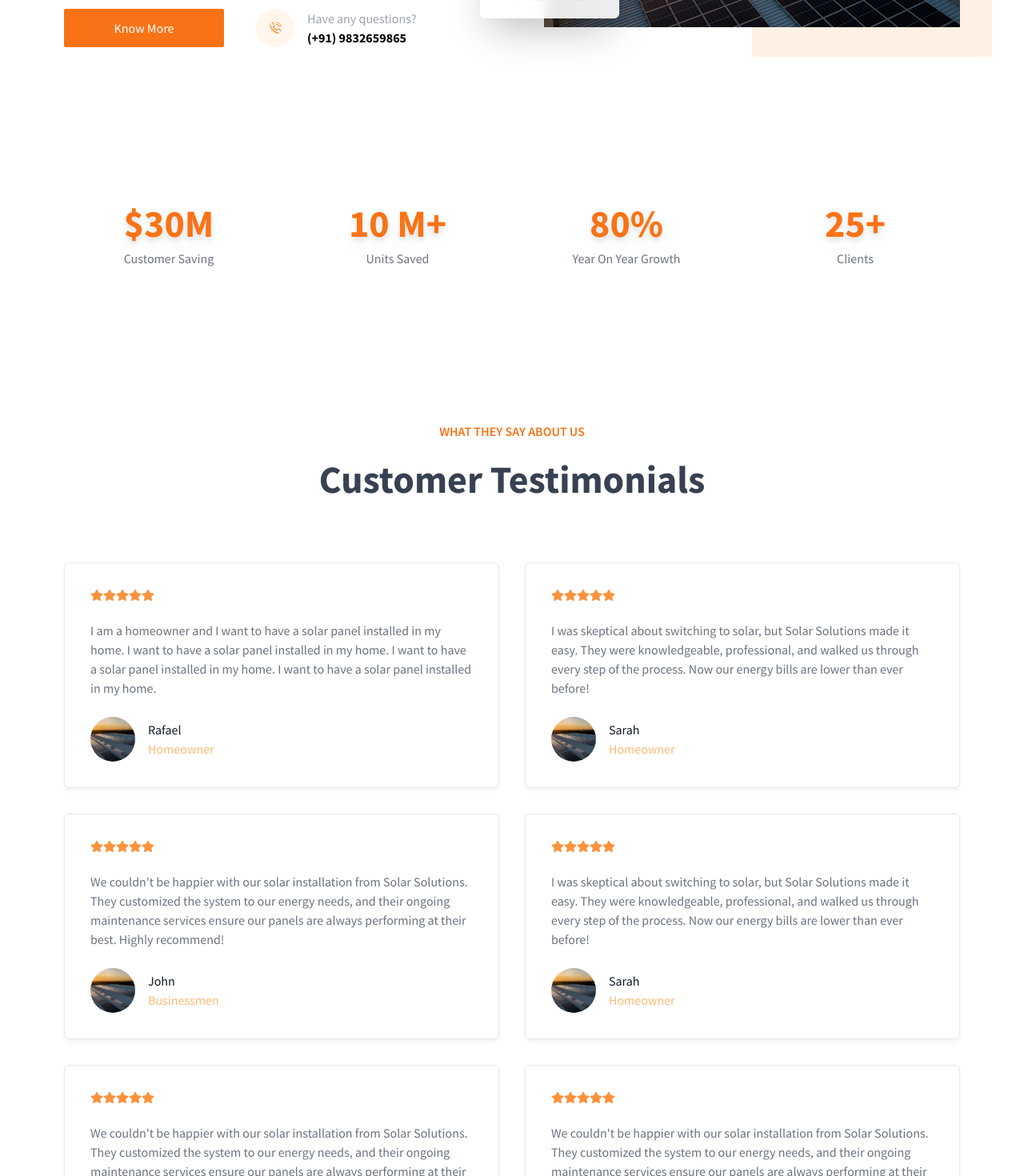
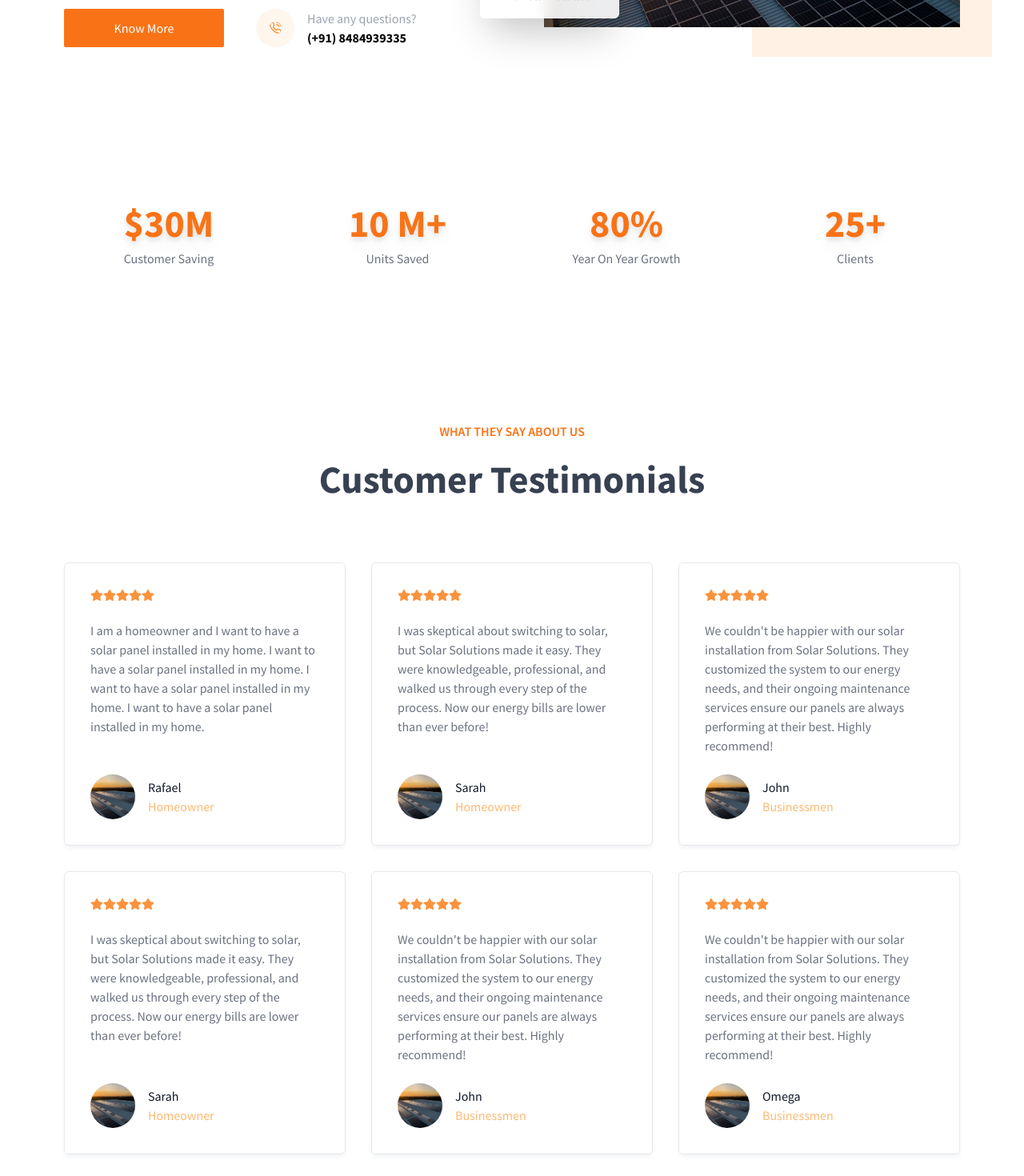
Before and after one commit to sadaatgithub/solar-solutions, a Next.js app: page /about in a window 1280 px wide. Shown: the part 1330-2800 px from the top of the page at 80% size. Built offline with nearby package versions, Linux system fonts and the light colour scheme; a web font is replaced by a local one.

Commit message:
limit animataions

```diff
--- a/app/components/AboutUs.js
+++ b/app/components/AboutUs.js
@@ -14,12 +14,12 @@ import DivTitle from "./common/heading/DivTitle";
 
 const AboutUs = () => {
   return (
-    <Container className="flex flex-col md:flex-row gap-10 lg:gap-20 w-full  min-h-screen">
+    <Container className="flex flex-col md:flex-row gap-10 lg:gap-20 w-full  min-h-screen overflow-hidden">
       <div className="flex flex-col gap-6 md:w-1/2 z-10">
-        <div className="flex flex-col gap-8">
-          <div   className="flex flex-col gap-4">
+        <div className="flex flex-col gap-8 ">
+          <div className="flex flex-col gap-4 items-center md:items-start">
             <TopSubHeading text="Who We Are"/>
-            <div className="flex flex-col gap-6">
+            <div className="flex flex-col gap-6 items-center md:items-start">
               <DivTitle text="Powering a brighter future through solar innovation"/>
               <m.p variants={textVariant(0.3)} initial="hidden" whileInView="show" viewport={{once:true, amount:0.3}} className="text-lg text-gray-500">
                 Our mission is to make solar energy accessible to everyone. We
@@ -55,9 +55,10 @@ const AboutUs = () => {
           </Link>
           <m.div variants={textVariant(0.5)} initial="hidden" whileInView="show" viewport={{once:true, amount:0.3}} className="flex gap-4 items-center">
             <FiPhoneCall  className="bg-orange-50 p-4 rounded-full font-thin w-12 h-12 text-orange-400"/>
-            <div className="flex flex-col">
-            <p className="text-gray-400">Have any questions?</p>
-            <p className="font-bold">(+91) 9832659865</p></div>
+            <ul className="flex flex-col">
+            <li className="text-gray-400">Have any questions?</li>
+            <li className="font-bold"><a href="tel:8484939335">(+91) 8484939335</a></li>
+            </ul>
 
           </m.div>
         </div>
--- a/app/components/PageWrapper.js
+++ b/app/components/PageWrapper.js
@@ -29,7 +29,9 @@ const PageWrapper = ({children}) => {
         clipPath: "polygon(0 0, 100% 0, 100% 100%, 0% 100%)",
       },
       exitState: {
-        clipPath: "polygon(0 0, 100% 0, 100% 100%, 0% 100%)",
+        // clipPath: "polygon(0 0, 100% 0, 100% 100%, 0% 100%)",
+        clipPath: "polygon(50% 0, 50% 0, 50% 100%, 50% 100%)",
+
         // opacity:0,
         // y:100,
       },
--- a/app/components/RecentProjects/RecentProject.js
+++ b/app/components/RecentProjects/RecentProject.js
@@ -12,7 +12,7 @@ const RecentProject = () => {
     const projects = config.projects
   return (
     <div className="flex flex-col gap-20 py-20">
-        <div className="flex flex-col gap-4 px-4 lg:px-20">
+        <div className="flex flex-col gap-4 px-4 lg:px-20 items-center">
            <TopSubHeading text="What We Do"/>
             <DivTitle text="Recent Projects"/>
         </div>
--- a/app/components/Services/ServiceMain.js
+++ b/app/components/Services/ServiceMain.js
@@ -9,7 +9,7 @@ import { fadeIn, slideIn } from '@/lib/animation';
 const Services = () => {
   return (
     <div className="flex gap-8 w-full flex-col lg:flex-row overflow-hidden">
-        <m.div variants={fadeIn('right','tween',0.1,0.5)} initial="hidden" whileInView="show" viewport={{once:true, amount:0.3}} className="xl:w-[45%] flex flex-col border md:w-/3 overflow-hidden shadow-xl rounded-md">
+        <m.div variants={fadeIn('right','tween',0.1,0.5)} initial="hidden" whileInView="show" viewport={{once:true, amount:0.3}} className="xl:w-[45%] flex flex-col border md:w-/3 overflow-hidden  rounded-md">
           <div className="max-h-96 overflow-hidden">
             <Image
               src={aboutImage}
@@ -35,7 +35,7 @@ const Services = () => {
 
           {/* service two */}
 
-            <m.div variants={fadeIn('down','tween',0.2,0.5)} initial="hidden" whileInView="show" viewport={{once:true, amount:0.3}} className="border shadow-xl rounded-md p-6 w-full xl:w-1/2 flex flex-col">
+            <m.div variants={fadeIn('down','tween',0.2,0.5)} initial="hidden" whileInView="show" viewport={{once:true, amount:0.3}} className="border  rounded-md p-6 w-full xl:w-1/2 flex flex-col">
               <svg
                 width="36"
                 height="40"
@@ -60,7 +60,7 @@ const Services = () => {
             </m.div>
 
           {/* service three */}
-            <m.div variants={fadeIn('left','tween',0.3,0.5)} initial="hidden" whileInView="show" viewport={{once:true, amount:0.3}} className="shadow-xl border rounded-md p-6 w-full xl:w-1/2">
+            <m.div variants={fadeIn('left','tween',0.3,0.5)} initial="hidden" whileInView="show" viewport={{once:true, amount:0.3}} className=" border rounded-md p-6 w-full xl:w-1/2">
               <svg
                 width="36"
                 height="40"
@@ -85,7 +85,7 @@ const Services = () => {
             </m.div>
           </div>
 
-        <m.div variants={fadeIn('up','tween',0.4,0.5)} initial="hidden" whileInView="show" viewport={{once:true, amount:0.1}} className="flex flex-col-reverse h-full border sm:flex-row   rounded-md shadow-xl">
+        <m.div variants={fadeIn('up','tween',0.4,0.5)} initial="hidden" whileInView="show" viewport={{once:true, amount:0.1}} className="flex flex-col-reverse h-full border sm:flex-row   rounded-md">
             <div className="flex flex-col justify-center w-full sm:w-1/2 p-6 ">
             <h5 className="pb-2 text-2xl font-bold text-sky-800 mt-auto">Solar Equipments Supply</h5>
             <p className="text-gray-500">Streamlined Material Supply for Reliable Solar Installations</p>
--- a/app/components/Testimonials.js
+++ b/app/components/Testimonials.js
@@ -18,9 +18,9 @@ const Testimonials = () => {
             <DivTitle text="Customer Testimonials"/>
         </div>
 
-        <div className="grid grid-cols-1 md:grid-cols-2  gap-8">
+        <div className="grid grid-cols-1 md:grid-cols-2 lg:grid-cols-3 gap-8">
         {testimonials.map((testimonial,idx) =>
-        <m.div key={idx} variants={fadeIn('up','tween',0.1,0.5)} initial="hidden"  whileInView="show" viewport={{once:true, amount:0.3}} className="flex flex-col gap-6 p-8  rounded-md shadow-md border shadow-gray-100 ">
+        <m.div key={idx} variants={fadeIn('up','tween',0.1*idx,0.5)} initial="hidden"  whileInView="show" viewport={{once:true, amount:0.3}} className="flex flex-col gap-6 p-8  rounded-md shadow-md border shadow-gray-100 ">
                  <div className="flex text-orange-400"><FaStar/><FaStar/><FaStar/><FaStar/><FaStar/></div>
                  <p className="text-gray-500">{testimonial.text}</p>
                  <div className="flex items-center  gap-4 mt-auto">
--- a/app/components/common/heading/DivTitle.js
+++ b/app/components/common/heading/DivTitle.js
@@ -5,7 +5,7 @@ import { textVariant } from '@/lib/animation'
 
 const DivTitle = ({text}) => {
   return (
-    <m.h2  variants={textVariant(0.3)} initial="hidden" whileInView="show" viewport={{once:true, amount:0.5}} className="text-5xl font-bold text-gray-700 capitalize">{text}</m.h2>
+    <m.h2  variants={textVariant(0.3)} initial="hidden" whileInView="show" viewport={{once:true, amount:0.5}} className="text-5xl font-bold text-gray-700 capitalize text-center md:text-start">{text}</m.h2>
   )
 }
 
--- a/app/services/[slug]/page.js
+++ b/app/services/[slug]/page.js
@@ -168,11 +168,11 @@ const Page = () => {
               const isEven = content.id % 2
               return (
                 <div key={content.id}  className={`${ isEven? "md:flex-row-reverse":""} flex items-center flex-col-reverse md:flex-row gap-8  mx-auto overflow-hidden`}>
-                  <m.div variants={fadeIn('left','spring',0.1,0.5)} initial="hidden"  whileInView="show" viewport={{once:false, amount:0.3}} className="flex flex-col md:w-1/2 gap-4">
+                  <m.div variants={fadeIn(isEven?'left':'right','spring',0.1,0.5)} initial="hidden"  whileInView="show" viewport={{once:true, amount:0.3}} className="flex flex-col md:w-1/2 gap-4">
                 <h3 className="text-2xl font-bold text-gray-700"><span className="text-5xl text-orange-400 mr-3">{content.id}</span>{content.heading}</h3>
                 <p className="text-gray-500">{content.desc}</p>
                 </m.div>
-                <m.div variants={fadeIn('right','spring',0.1,0.5)} initial="hidden"  whileInView="show" viewport={{once:true, amount:0.3}} className="md:w-1/2">
+                <m.div variants={fadeIn(isEven? 'right':'left','spring',0.1,0.5)} initial="hidden"  whileInView="show" viewport={{once:true, amount:0.3}} className="md:w-1/2">
                 <Image src={content.img} width={640} height={480} className="w-full" alt=""/>
                 </m.div>
                 </div>
```
Also changed, not shown: app/components/WhyGoForSolar.js (+9 -7 lines).
